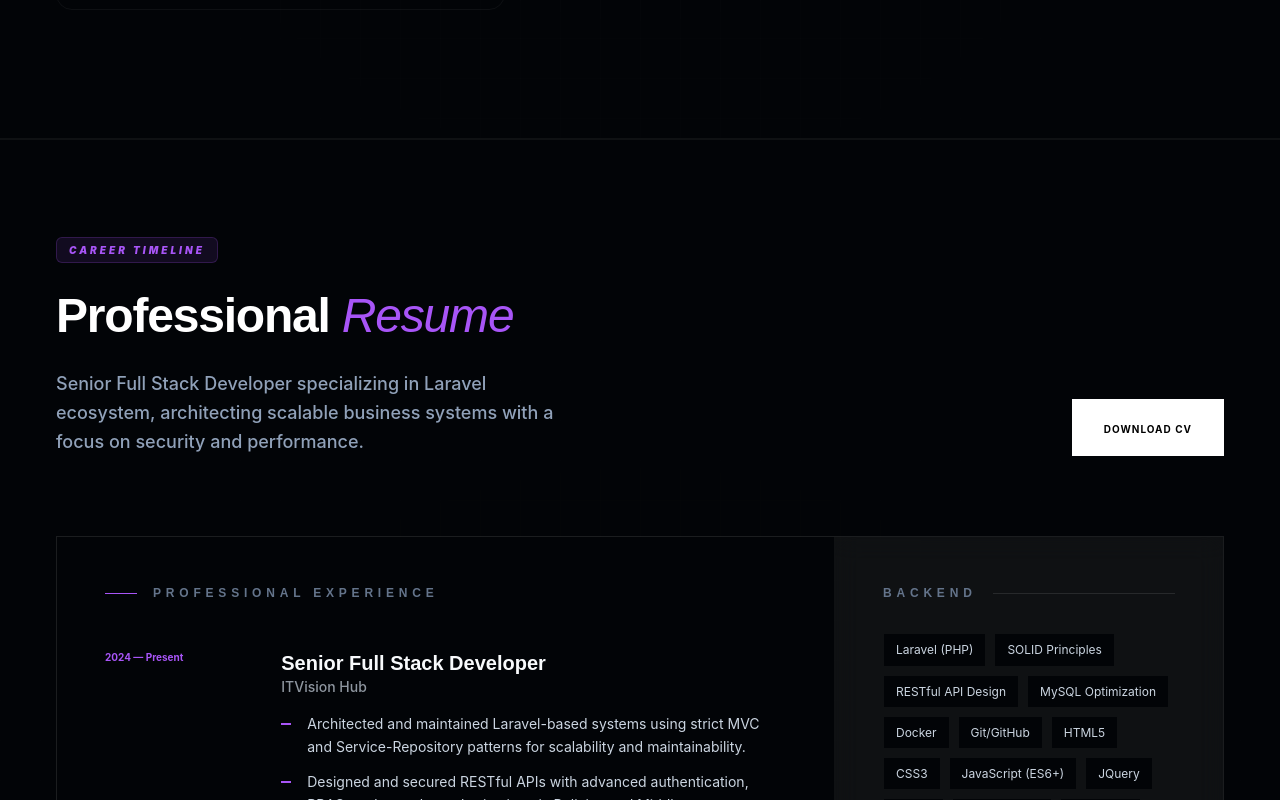
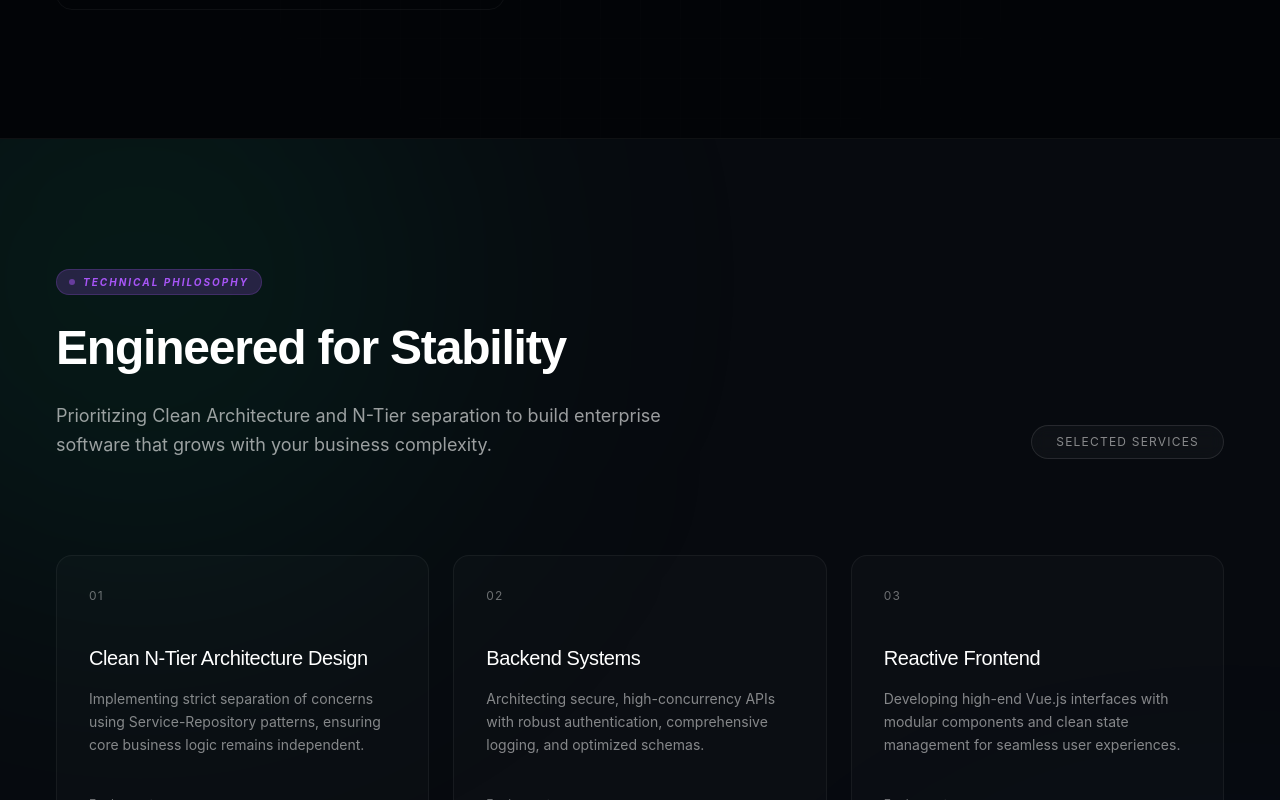
Before and after one commit to winmyatphyo99/wmp-portfolio, a Vue app: page /contact in a window 1280 px wide. Shown: the part 1680-2480 px from the top of the page. Built offline with nearby package versions, Linux system fonts and the light colour scheme.

Commit message:
removing resume section

```diff
--- a/src/App.vue
+++ b/src/App.vue
@@ -4,7 +4,7 @@ import { defineAsyncComponent, ref, onMounted } from "vue";//With lazy import:
 //after creating a composable file for useLazySection
 import { useLazySection } from "@/composables/useLazySection";
 const { targetRef: projectsRef, isVisible: showProjects } = useLazySection();
-const { targetRef: resumeRef, isVisible: showResume } = useLazySection();
+// const { targetRef: resumeRef, isVisible: showResume } = useLazySection();
 
 /* composables */
 import { useScroll } from "@/composables/useScroll";
@@ -19,9 +19,9 @@ import HeroSection from "@/components/sections/HeroSection.vue";
 import AboutSection from "@/components/sections/AboutSection.vue";
 
 /*lazy-loaded (heavy) */
-const ResumeSection = defineAsyncComponent(() =>
-  import("@/components/sections/ResumeSection.vue")
-);
+// const ResumeSection = defineAsyncComponent(() =>
+//   import("@/components/sections/ResumeSection.vue")
+// );
 
 const ServicesSection = defineAsyncComponent(() =>
   import("@/components/sections/ServicesSection.vue")
@@ -38,7 +38,7 @@ const ContactSection = defineAsyncComponent(() =>
 /* data */
 import { hero } from "@/data/hero";
 import { about } from "@/data/about";
-import { resume } from "@/data/resume";
+// import { resume } from "@/data/resume";
 import { contact } from "@/data/contact";
 import { sections } from "@/data/sections";
 import { projects } from "@/data/projects";
@@ -65,10 +65,7 @@ const handleNavigate = (id) => {
       <AboutSection id="about" :about="about" />
       <section id="resume" ref="resumeRef">
 
-  <ResumeSection
-    v-if="showResume"
-    :resume="resume"
-  />
+
 
 </section>
       <ServicesSection id="services" :services="services" />
--- a/src/data/contact.js
+++ b/src/data/contact.js
@@ -15,7 +15,7 @@ export const contact = {
 
   email: {
     label: "Primary Contact Channel",
-    value: "winmyatphy05@gmail.com",
+    value: "winmyatphyo5@gmail.com",
     copyText: "COPIED",
     type: "direct-inquiry",
     priority: "high"
--- a/src/data/sections.js
+++ b/src/data/sections.js
@@ -1,7 +1,7 @@
 export const sections = [
   { id: "hero", label: "Intro" },
   { id: "about", label: "About" },
-  { id: "resume", label: "Resume" },
+  // { id: "resume", label: "Resume" },
   { id: "services", label: "Services" },
   { id: "projects", label: "Portfolio" },
   { id: "contact", label: "Contact" },
```
